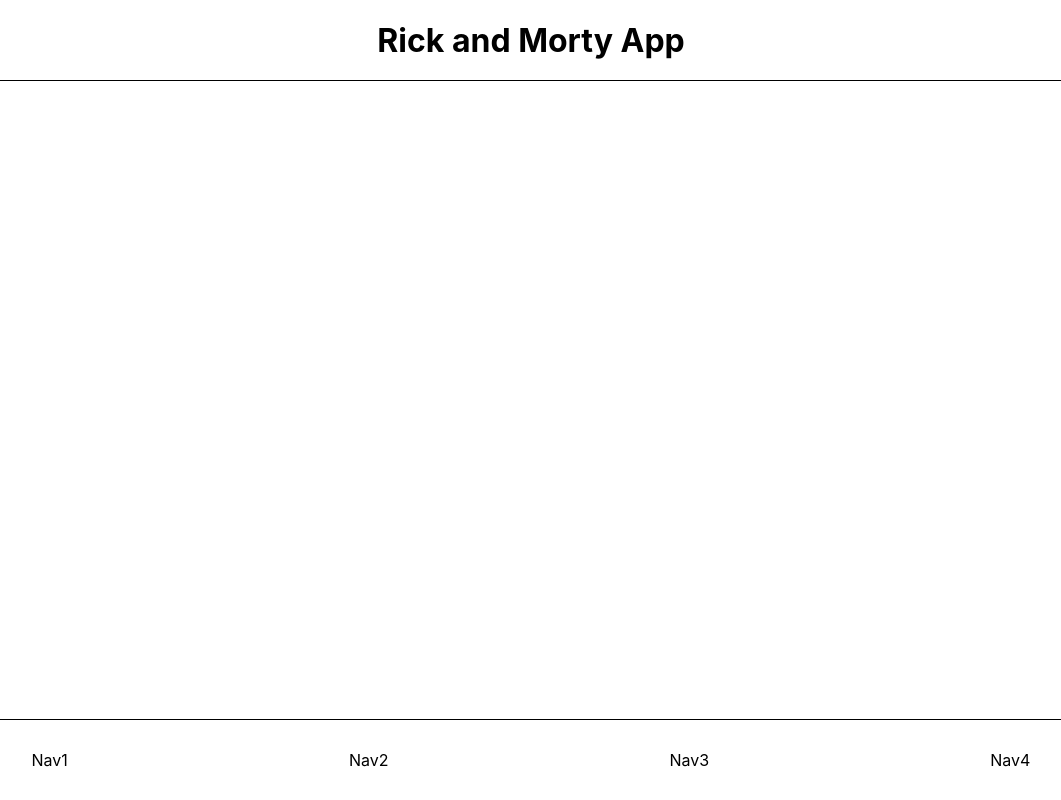
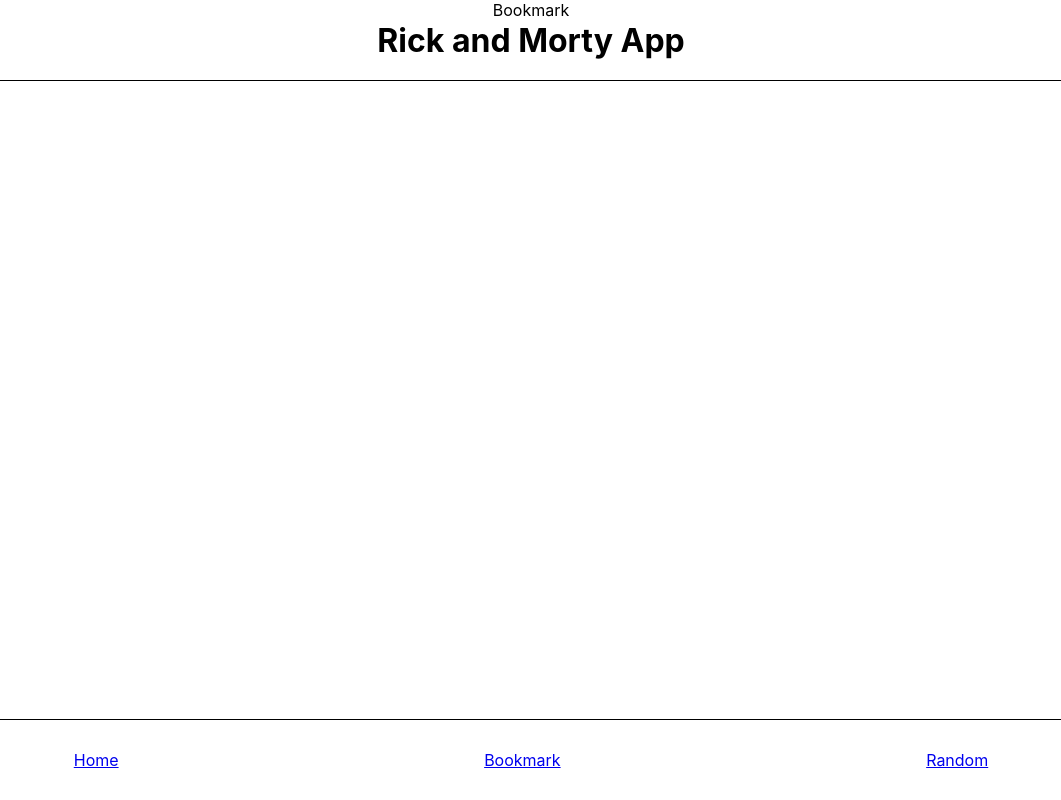
Before and after one commit to thomasweigert91/Rick-and-Morty-App, a React (Create React App) app: page /bookmark in a window 1280 px wide. Shown: the whole page, without its empty margins (109-1170 px from the left). Built offline with nearby package versions, Linux system fonts and the light colour scheme; no server answers.

Commit message:
added router function and switch button for more infos in the cards

```diff
--- a/package.json
+++ b/package.json
@@ -9,6 +9,7 @@
     "axios": "^1.1.3",
     "react": "^18.0.0",
     "react-dom": "^18.0.0",
+    "react-router-dom": "^6.4.3",
     "react-scripts": "5.0.0",
     "styled-components": "^5.3.6",
     "web-vitals": "^2.1.4"
--- a/src/App.js
+++ b/src/App.js
@@ -1,20 +1,28 @@
 import "./App.css";
 import React from "react";
 import styled from "styled-components";
-
+import { BrowserRouter as Router, Route, Routes } from "react-router-dom";
 import { Header } from "./content/Header/Header";
 import { Navigation } from "./content/Navigation/Navigation";
 import { Home } from "./content/Main/Home";
+import { Random } from "./content/Main/Random";
+import { Bookmark } from "./content/Main/Bookmark";
 
 function App() {
   return (
+    <Router>
       <div className="App">
         <Header />
         <Main>
-        <Home />
+          <Routes>
+            <Route path="/" element={<Home />} />
+            <Route path="/random" element={<Random />} />
+            <Route path="/bookmark" element={<Bookmark />} />
+          </Routes>
         </Main>
         <Navigation />
       </div>
+    </Router>
   );
 }
 
--- a/src/content/Components/Card/Card.js
+++ b/src/content/Components/Card/Card.js
@@ -1,12 +1,27 @@
+import { useState } from "react";
 import styled from "styled-components";
 
 const Card = ({ characters }) => {
+  const [showInfo, setShowInfo] = useState(true);
   console.log(characters);
   return characters.map((character) => (
     <CardContainer>
       <CardName>{character.name}</CardName>
       <CardPicture src={character.image} />
-      <CardButtonSeeMore>See more</CardButtonSeeMore>
+      <CardButtonSeeMore
+        onClick={() => {
+          setShowInfo(!showInfo);
+        }}
+      >
+        See more
+      </CardButtonSeeMore>
+      {showInfo && (
+        <CardInfoContainer>
+          <CardInfoTag>male</CardInfoTag>
+          <CardInfoTag>alive</CardInfoTag>
+          <CardInfoTag>human</CardInfoTag>
+        </CardInfoContainer>
+      )}
     </CardContainer>
   ));
 };
@@ -24,12 +39,22 @@
   border-radius: 10px;
 `;
 
+const CardInfoContainer = styled.div`
+  display: flex;
+  align-items: center;
+  justify-content: space-around;
+  width: 100%;
+  padding: 20px;
+`;
+
 const CardName = styled.h2``;
 
 const CardPicture = styled.img`
   border-radius: 5px;
 `;
 
+const CardInfoTag = styled.div``;
+
 const CardButtonSeeMore = styled.button`
   margin-top: 20px;
 `;
--- /dev/null
+++ b/src/content/Main/Bookmark.js
@@ -0,0 +1,5 @@
+const Bookmark = () => {
+  return <div>Bookmark</div>;
+};
+
+export { Bookmark };
--- /dev/null
+++ b/src/content/Main/Random.js
@@ -0,0 +1,5 @@
+const Random = () => {
+  return <div>Random</div>;
+};
+
+export { Random };
--- a/src/content/Navigation/Navigation.js
+++ b/src/content/Navigation/Navigation.js
@@ -1,12 +1,12 @@
 import styled from "styled-components";
+import { Link } from "react-router-dom";
 
 const Navigation = () => {
   return (
     <NavigationContainer>
-      <NavigationItem>Nav1</NavigationItem>
-      <NavigationItem>Nav2</NavigationItem>
-      <NavigationItem>Nav3</NavigationItem>
-      <NavigationItem>Nav4</NavigationItem>
+      <NavigationItem to="/">Home</NavigationItem>
+      <NavigationItem to="/bookmark">Bookmark</NavigationItem>
+      <NavigationItem to="/random">Random</NavigationItem>
     </NavigationContainer>
   );
 };
@@ -22,6 +22,6 @@
   justify-content: space-around;
 `;
 
-const NavigationItem = styled.div``;
+const NavigationItem = styled(Link)``;
 
 export { Navigation };
```
Also changed, not shown: 1 other file (tests, documents, lock files or other folders). Lines whose indentation alone changed are shown as unchanged.
